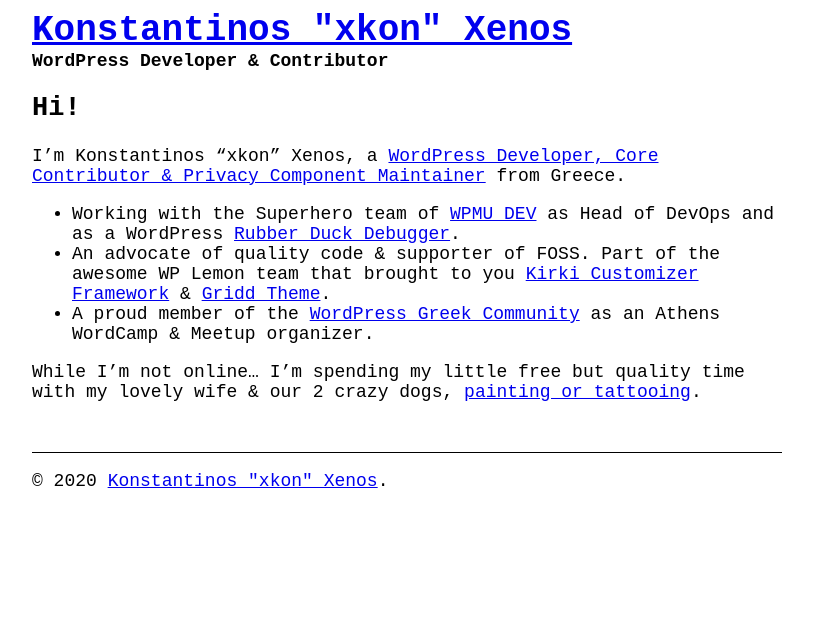
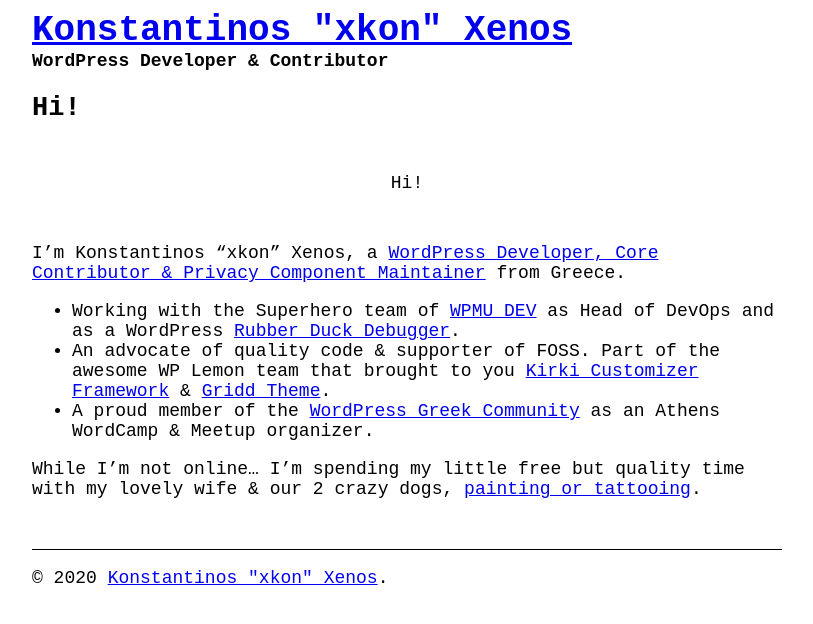
Before and after one commit to mrxkon/mrxkon.github.io, a Jekyll site: the page built from index.md, in a window 1280 px wide. Shown: the top 624 px of the page, without its empty margins (233-1046 px from the left). Built offline with Jekyll 4.4.1, drawn with Linux system fonts in a browser that asks for light colours.

Commit message:
Update header.html

```diff
--- a/_includes/header.html
+++ b/_includes/header.html
@@ -22,3 +22,15 @@
 				{{ site.description }}
 			</div>
 			<h2>{{ page.title }}</h2>
+			<nav id="site-navigation" class="primary-navigation" role="navigation">
+				<ul>
+					{% assign pages_list = site.pages %}
+					{% for node in pages_list %}
+						{% if node.title != null %}
+							{% if node.layout == "default" %}
+								<li class="{% if page.url == node.url %}active{% endif %}" href="{{ node.url }}">{{ node.title }}</a>
+							{% endif %}
+						{% endif %}
+					{% endfor %}
+				</ul>
+			</nav>
```
